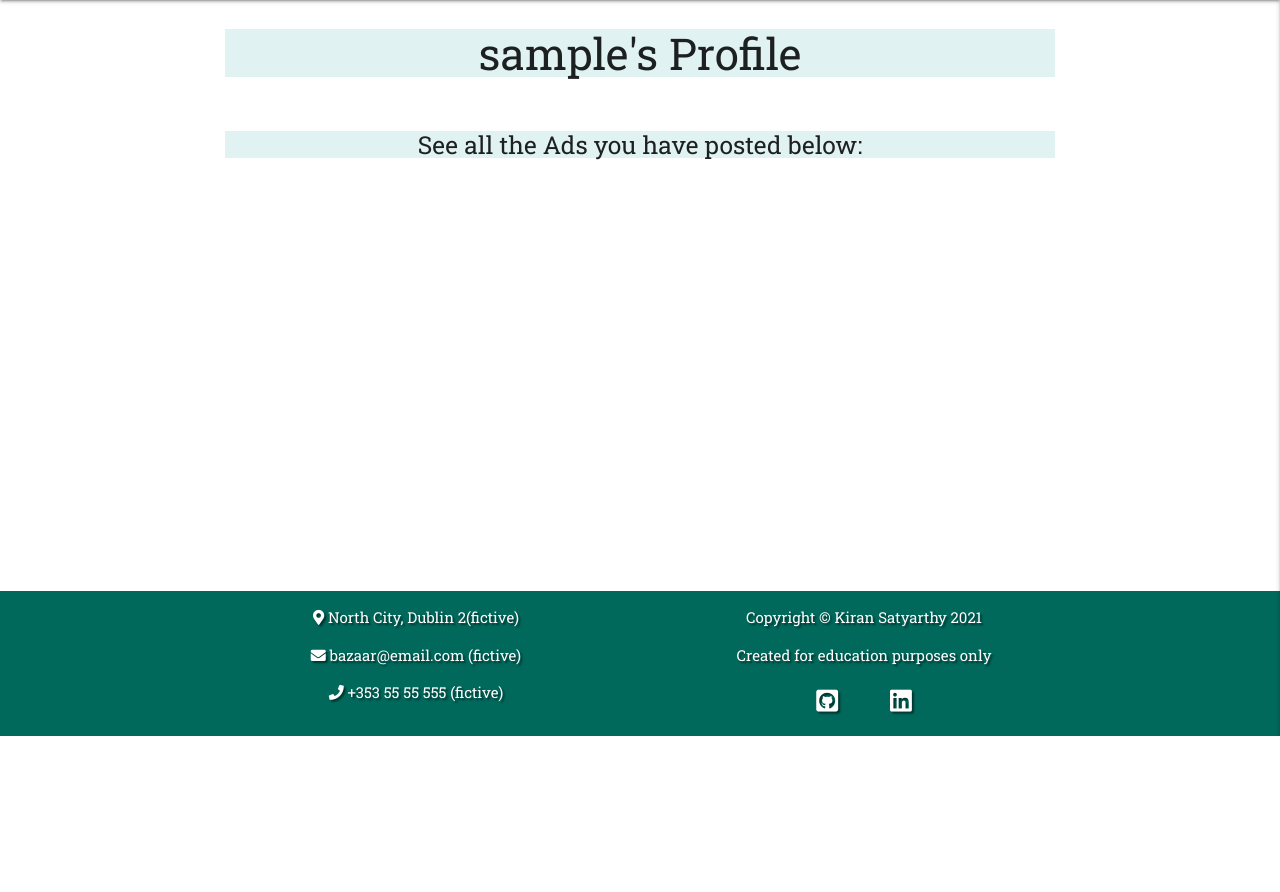
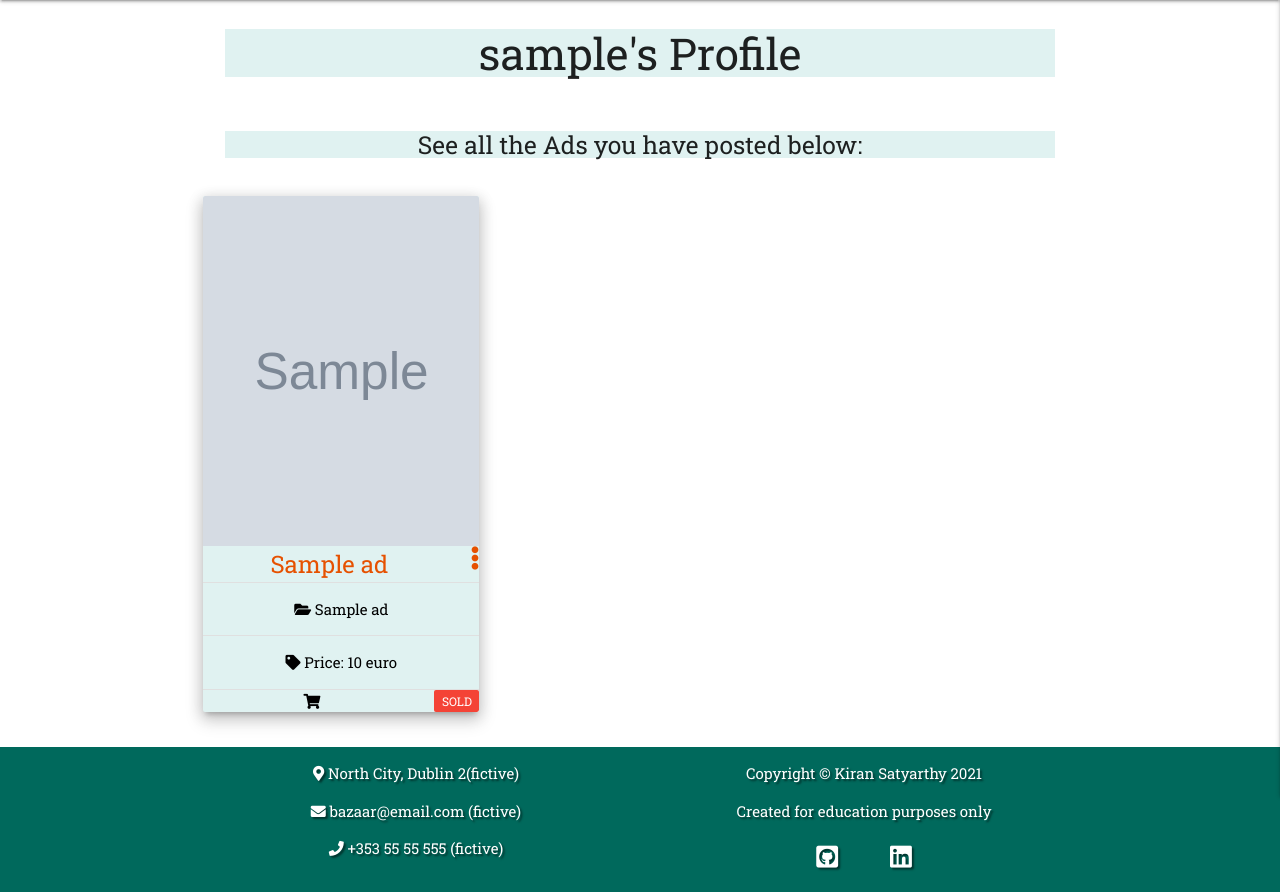
Before and after one commit to Kiran6248/MS3-bazaar, a Flask app: page /profile/1 in a window 1280 px wide. Shown: the part 64-956 px from the top of the page. Before the commit the page ends 800 px from the top, so only its background shows below. Run offline with Flask 2, Linux system fonts and the light colour scheme; the visitor is signed in with stand-in values (Sample User, id 1); grey boxes marked "Sample" are stand-in pictures; a database or web service that is not in the repository returns one stand-in record (values such as "Sample title"); some libraries are stand-ins or nearby versions.

Commit message:
Profile section user condition update

```diff
--- a/templates/profile.html
+++ b/templates/profile.html
@@ -12,7 +12,7 @@
         </div>
     </div>
 
-
+    {% if ads|length > 0 %}
         <!--Ad posted header-->
         <div class="row">
             <div class="col s12 m8 offset-m2">
@@ -23,14 +23,12 @@
                 </div>
             </div>
         </div>
-
-    {% if ads|length > 0 %}
-
         <!--User Ad Display-->
             <div class="container">
                 <div class="row center valign">
-                {% for ad in ads if session.user|lower == ad.posted_by|lower %}
+                    {% for ad in ads %}
                         <div class="col s12 m6 l4">
+                            <a href="{{ url_for('view_ad', ad_id=ad._id) }}">
                             <div class="card z-depth-3 waves-effect waves-block waves-light teal lighten-5">
                                 <!--ad image-->
                                 <div class="card-image card-image-main">
@@ -52,33 +50,35 @@
                                     </div>
                                     <div class="divider"></div>
                                     <!--ad availability-->
-                            <div class="section">
+                                    <div class="section center-align">
                                         {% if ad.is_available == "on" %}
-                                <i class="fas fa-shopping-cart tooltipped" data-position="right" data-tooltip="Available"></i>
+                                            <i class="fas fa-shopping-cart tooltipped"
+                                                data-position="right" data-tooltip="Available"></i>
+                                                <span class="new badge green " data-badge-caption="">Available</span>
                                         {% else %}
-                                <i class="fas fa-shopping-cart tooltipped" data-position="right" data-tooltip="SOLD!"></i>
+                                            <i class="fas fa-shopping-cart tooltipped"
+                                                data-position="right" data-tooltip="SOLD!"></i>
+                                                <span class="new badge red " data-badge-caption="">SOLD</span>
                                         {% endif %}
-                                Available/Sold
-                            </div>
-                        </div>
-                        <!--view button-->
-                        <div class="row">
-
-                            <div class="col view-button valign s12 center-align">
-                                <a href="{{ url_for('view_ad', ad_id=ad._id) }}" class="btn teal dareken-2 text-shadow">
-                                    View <i class="fas fa-plus-square right"></i>
-                                </a>
-                            </div>
 
                                     </div>
                                 </div>
                             </div>
+                        </a>
+                    </div>
                 {% endfor %}
             </div>
         </div>
-
     {% else %}
-        <p>you have not posted anythong.. yet!</p>
+        <div class="row">
+            <div class="col s12 m8 offset-m2">
+                <div class=" teal lighten-5">
+                    <h5 class="center-align teal-text-text-darken-4">
+                        You have not posted anything ... yet!
+                    </h5>
+                </div>
+            </div>
+        </div>
     {% endif %}
 
 {% endblock %}
```
Lines whose indentation alone changed are shown as unchanged.
